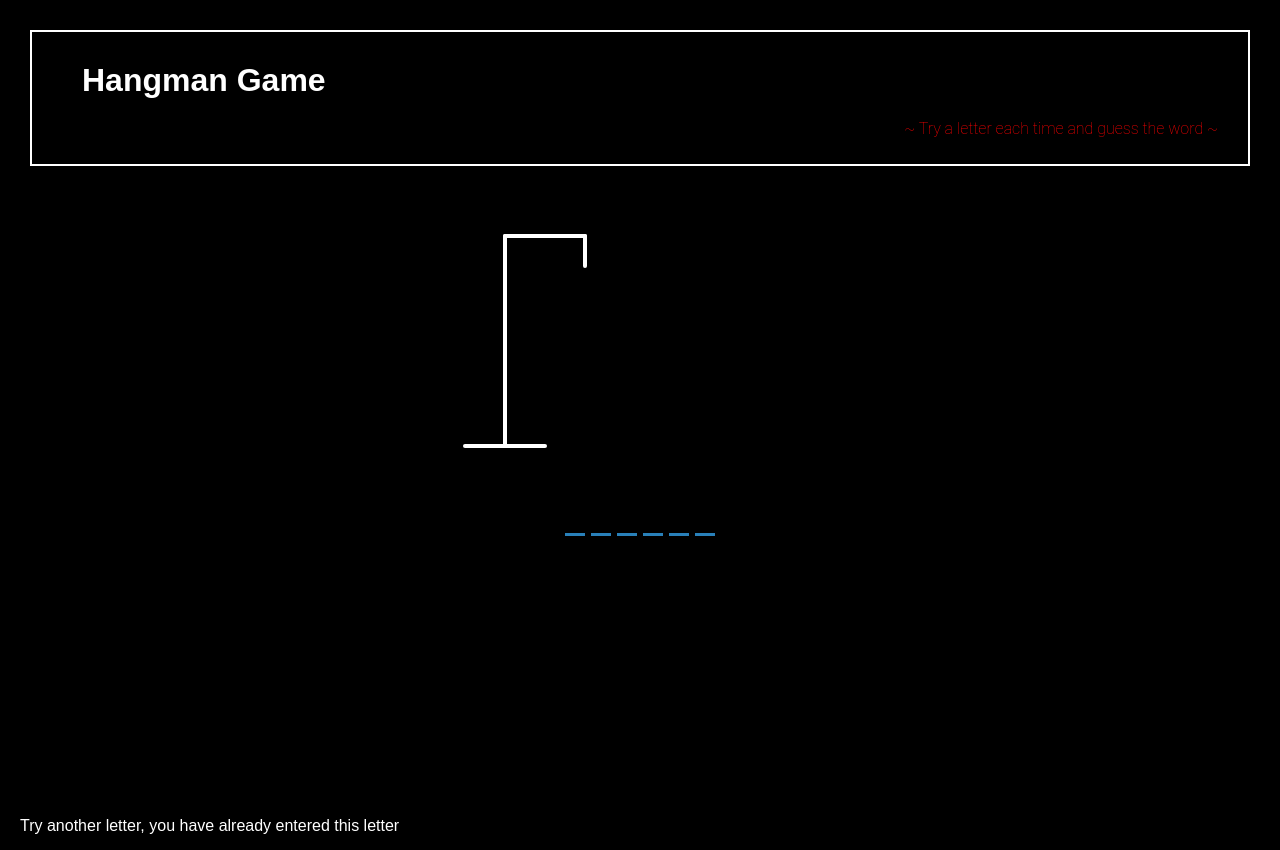
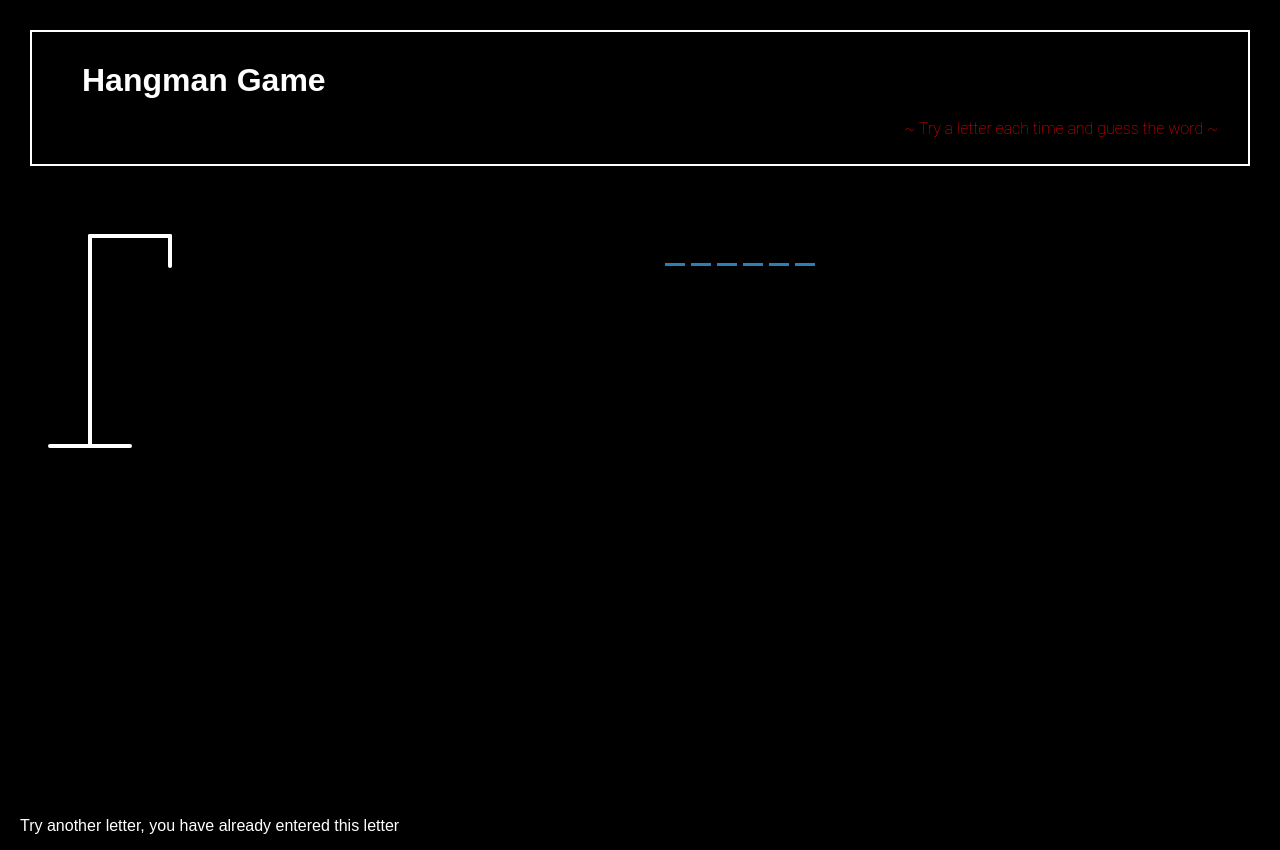
Before and after one commit to TikTok-Youth-Camp/hangman, a React (Create React App) app: page / in a window 1280 px wide. Built offline with nearby package versions, Linux system fonts and the light colour scheme.

Commit message:
Changes layout using grid

```diff
--- a/src/App.css
+++ b/src/App.css
@@ -11,7 +11,7 @@ body {
   align-items: left;
   height: 80vh;
   margin: 0;
-  overflow: auto;
+  overflow: hidden;
 }
 
 h1 {
@@ -36,15 +36,20 @@ h1 {
   padding: 20px 30px;
   position: relative;
   margin: auto;
-  height: 350px;
-  width: 450px;
+  display: grid;
+  /*height: 350px;
+  width: 450px;*/
 }
+
 
 .figure-container {
   fill: transparent;
   stroke: #fff;
   stroke-width: 4px;
   stroke-linecap: round;
+  grid-column: 1;
+  grid-row: 1/2;
+
 }
 
 .figure-part {
@@ -52,12 +57,11 @@ h1 {
 }
 
 .wrong-letters-container {
-  position: absolute;
-  top: 20px;
-  right: 20px;
   display: flex;
   flex-direction: column;
-  text-align: right;
+  text-align: left;
+  grid-row: 2;
+  grid-column: 2;
 }
 
 .wrong-letters-container p {
@@ -70,10 +74,8 @@ h1 {
 
 .word {
   display: flex;
-  position: absolute;
-  bottom: 10px;
-  left: 50%;
-  transform: translateX(-50%);
+  grid-row: 1;
+  grid-column: 2;
 }
 
 .letter {
```
